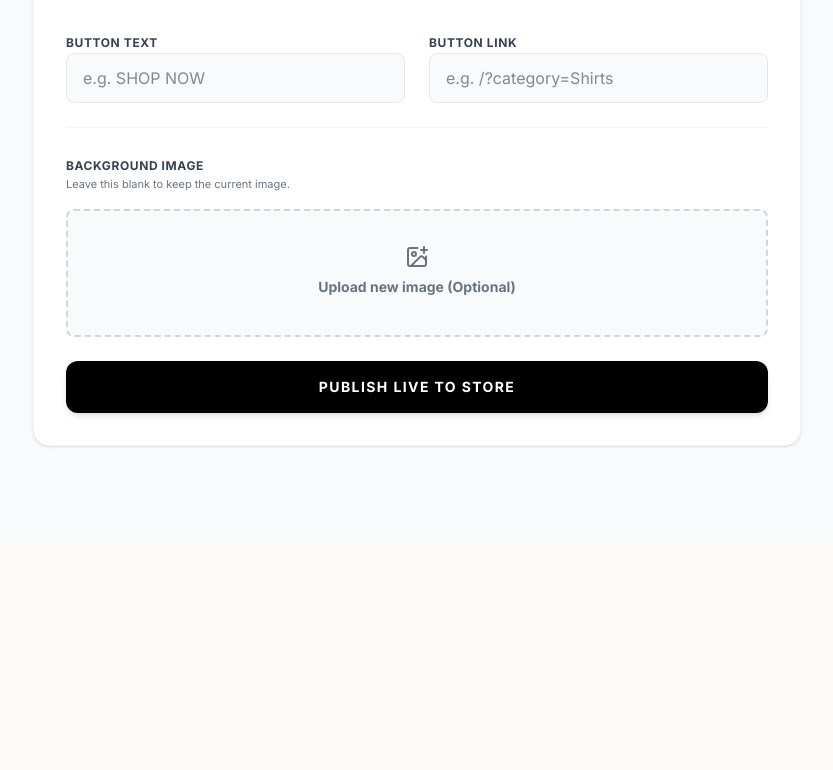
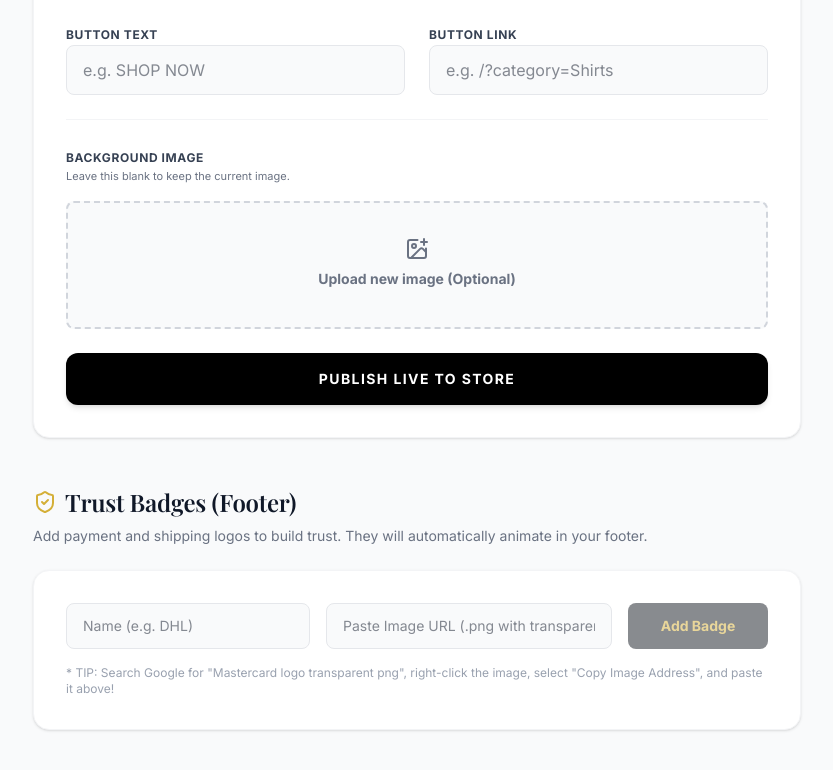
Before and after one commit to jemmziray-tech/mccollins-group, a Next.js app: page /admin/marketing in a window 1280 px wide. Shown: the part 452-1222 px from the top of the page, without its empty margins (223-1056 px from the left). Before the commit the page ends 994 px from the top, so only its background shows below. Built offline with nearby package versions, Linux system fonts and the light colour scheme; no server answers; the database is empty; a web font is replaced by a local one.

Commit message:
feat: added trust badge system

```diff
--- a/app/admin/marketing/page.tsx
+++ b/app/admin/marketing/page.tsx
@@ -1,14 +1,17 @@
 "use client";
 
 import React, { useState, useEffect } from 'react';
-import { Loader2, CheckCircle2, ImagePlus, Megaphone, ArrowLeft } from 'lucide-react';
+import { Loader2, CheckCircle2, ImagePlus, Megaphone, ArrowLeft, ShieldCheck } from 'lucide-react';
 import Link from 'next/link';
+import { useRouter } from 'next/navigation';
 
 export default function MarketingDashboard() {
+  const router = useRouter();
+
+  // --- HERO BANNER STATE ---
   const [isLoading, setIsLoading] = useState(false);
   const [isFetching, setIsFetching] = useState(true);
   const [success, setSuccess] = useState(false);
-
   const [formData, setFormData] = useState({
     title: '',
     subtitle: '',
@@ -17,6 +20,11 @@ export default function MarketingDashboard() {
     existingImageUrl: ''
   });
   const [image, setImage] = useState<File | null>(null);
+
+  // --- TRUST BADGE STATE ---
+  const [isUploadingBadge, setIsUploadingBadge] = useState(false);
+  const [linkInput, setLinkInput] = useState("");
+  const [nameInput, setNameInput] = useState("");
 
   // Load the current campaign from the database when the page loads
   useEffect(() => {
@@ -36,7 +44,8 @@ export default function MarketingDashboard() {
       });
   }, []);
 
-  const handleSubmit = async (e: React.FormEvent) => {
+  // --- HERO BANNER HANDLER ---
+  const handleHeroSubmit = async (e: React.FormEvent) => {
     e.preventDefault();
     setIsLoading(true);
     setSuccess(false);
@@ -49,7 +58,6 @@ export default function MarketingDashboard() {
       formPayload.append('buttonLink', formData.buttonLink);
       formPayload.append('existingImageUrl', formData.existingImageUrl);
 
-      // Only append a new image if the user actually selected one!
       if (image) {
         formPayload.append('image', image);
       }
@@ -62,13 +70,12 @@ export default function MarketingDashboard() {
       if (!res.ok) throw new Error('Update failed');
       const result = await res.json();
 
-      // Update the UI with the new image URL if one was created
       if(result.campaign) {
           setFormData(prev => ({...prev, existingImageUrl: result.campaign.backgroundImage}));
       }
 
       setSuccess(true);
-      setImage(null); // Clear the file input
+      setImage(null);
       setTimeout(() => setSuccess(false), 4000);
     } catch (error) {
       alert("Error saving campaign.");
@@ -77,12 +84,39 @@ export default function MarketingDashboard() {
     }
   };
 
+  // --- TRUST BADGE HANDLER ---
+  const handleAddBadge = async (e: React.FormEvent) => {
+    e.preventDefault();
+    if (!linkInput) return;
+    setIsUploadingBadge(true);
+
+    try {
+      const res = await fetch("/api/marketing/badges", {
+        method: "POST",
+        headers: { "Content-Type": "application/json" },
+        body: JSON.stringify({ imageUrl: linkInput, name: nameInput }),
+      });
+
+      if (res.ok) {
+        setLinkInput("");
+        setNameInput("");
+        alert("Badge Added Successfully! Check your live website footer.");
+      } else {
+        alert("Failed to add badge. Check API route.");
+      }
+    } catch (error) {
+      alert("Error connecting to database.");
+    } finally {
+      setIsUploadingBadge(false);
+    }
+  };
+
   if (isFetching) {
     return <div className="min-h-screen flex items-center justify-center bg-gray-50"><Loader2 className="w-8 h-8 animate-spin text-gray-400" /></div>;
   }
 
   return (
-    <div className="min-h-screen bg-gray-50 flex flex-col font-sans text-gray-900 pb-12">
+    <div className="min-h-screen bg-gray-50 flex flex-col font-sans text-gray-900 pb-20">
 
       {/* Top Nav */}
       <nav className="bg-[#131921] text-white px-6 py-4 flex justify-between items-center shadow-md">
@@ -98,14 +132,18 @@ export default function MarketingDashboard() {
       </nav>
 
       <div className="flex-1 p-8 md:p-12">
-        <div className="max-w-3xl mx-auto">
+        <div className="max-w-3xl mx-auto space-y-12">
 
-          <div className="mb-8">
+          {/* ========================================= */}
+          {/* 1. HERO BANNER SECTION                    */}
+          {/* ========================================= */}
+          <div>
+            <div className="mb-6">
               <h2 className="text-3xl font-black tracking-tight">Homepage Hero Banner</h2>
               <p className="text-gray-500 mt-2">Update the main image and text that customers see when they land on your site.</p>
             </div>
 
-          <form onSubmit={handleSubmit} className="bg-white p-8 rounded-2xl shadow-sm border border-gray-100 space-y-6">
+            <form onSubmit={handleHeroSubmit} className="bg-white p-8 rounded-2xl shadow-sm border border-gray-100 space-y-6">
 
               <div className="space-y-2">
                 <label className="text-xs font-bold text-gray-700 uppercase tracking-wider">Main Headline</label>
@@ -135,7 +173,6 @@ export default function MarketingDashboard() {
                 <label className="text-xs font-bold text-gray-700 uppercase tracking-wider">Background Image</label>
                 <p className="text-[11px] text-gray-500 mb-4">Leave this blank to keep the current image.</p>
 
-              {/* Show current image preview */}
                 {formData.existingImageUrl && (
                   <div className="mb-4 w-full h-32 rounded-lg overflow-hidden relative border border-gray-200">
                     <img src={formData.existingImageUrl} alt="Current Background" className="w-full h-full object-cover" />
@@ -165,6 +202,40 @@ export default function MarketingDashboard() {
                 </div>
               )}
             </form>
+          </div>
+
+          {/* ========================================= */}
+          {/* 2. TRUST BADGES SECTION                   */}
+          {/* ========================================= */}
+          <div>
+            <div className="mb-6">
+              <h2 className="text-2xl font-bold flex items-center gap-2">
+                <ShieldCheck className="text-[#D4AF37]" /> Trust Badges (Footer)
+              </h2>
+              <p className="text-gray-500 mt-2 text-sm">Add payment and shipping logos to build trust. They will automatically animate in your footer.</p>
+            </div>
+
+            <div className="bg-white p-8 rounded-2xl shadow-sm border border-gray-100">
+              <form onSubmit={handleAddBadge} className="flex flex-col md:flex-row gap-4">
+                <input
+                  type="text"
+                  placeholder="Name (e.g. DHL)"
+                  value={nameInput} onChange={(e) => setNameInput(e.target.value)}
+                  className="flex-1 bg-gray-50 border border-gray-200 rounded-lg px-4 py-3 text-sm outline-none focus:ring-2 focus:ring-black transition-all"
+                />
+                <input
+                  type="url" required
+                  placeholder="Paste Image URL (.png with transparent background)"
+                  value={linkInput} onChange={(e) => setLinkInput(e.target.value)}
+                  className="flex-[2] bg-gray-50 border border-gray-200 rounded-lg px-4 py-3 text-sm outline-none focus:ring-2 focus:ring-black transition-all"
+                />
+                <button type="submit" disabled={isUploadingBadge || !linkInput} className="bg-[#131921] text-[#D4AF37] px-6 py-3 rounded-lg font-bold text-sm hover:bg-black disabled:opacity-50 flex items-center justify-center min-w-[140px] transition-colors">
+                  {isUploadingBadge ? <Loader2 className="w-4 h-4 animate-spin" /> : "Add Badge"}
+                </button>
+              </form>
+              <p className="text-xs text-gray-400 mt-4">* TIP: Search Google for "Mastercard logo transparent png", right-click the image, select "Copy Image Address", and paste it above!</p>
+            </div>
+          </div>
 
         </div>
       </div>
```
Lines whose indentation alone changed are shown as unchanged.
